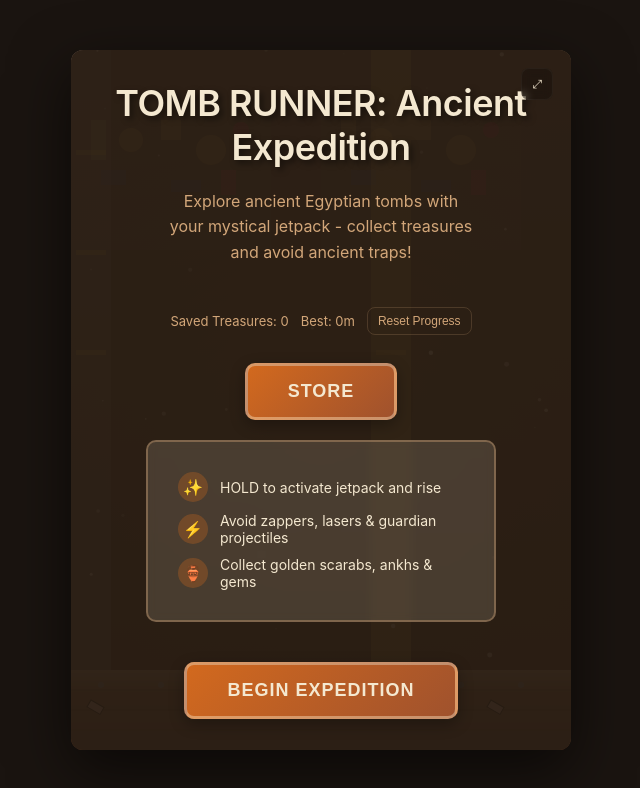
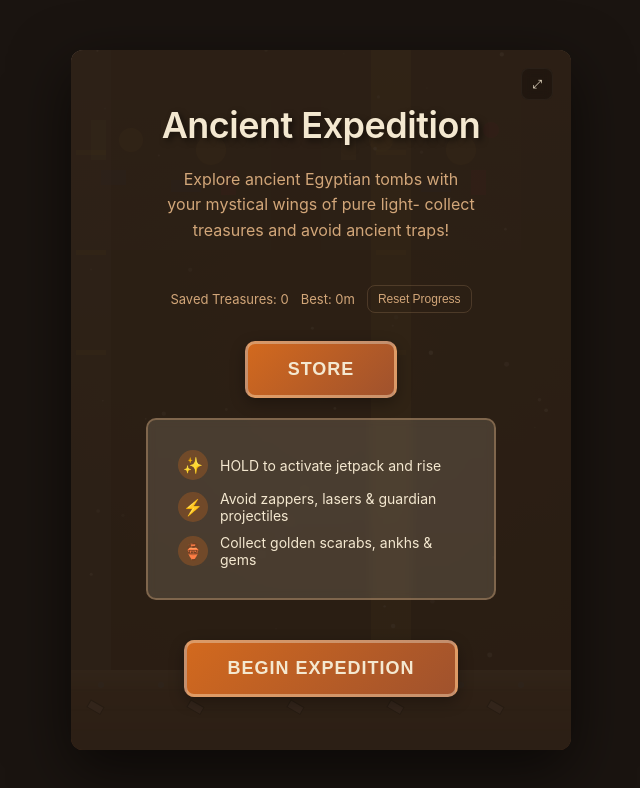
Before and after one commit to MarcoJ03rgensen/Ancient-Expedition, a plain HTML site: page index.html in a window 1280 px wide. Shown: the whole page, without its empty margins (319-959 px from the left). Drawn offline with Linux system fonts and the light colour scheme.

Commit message:
Update start screen title and subtitle for clarity and thematic consistency

```diff
--- a/index.html
+++ b/index.html
@@ -338,8 +338,8 @@
         <canvas id="gameCanvas"></canvas>
 
         <div id="startScreen" class="overlay">
-            <h1 class="title">TOMB RUNNER: Ancient Expedition</h1>
-            <p class="subtitle">Explore ancient Egyptian tombs with your mystical jetpack - collect treasures and avoid ancient traps!</p>
+            <h1 class="title">Ancient Expedition</h1>
+            <p class="subtitle">Explore ancient Egyptian tombs with your mystical wings of pure light- collect treasures and avoid ancient traps!</p>
             <div class="small-stats">
                 <div id="savedTreasuresDisplay">Saved Treasures: 0</div>
                 <div id="savedBestDisplay">Best: 0m</div>
```
